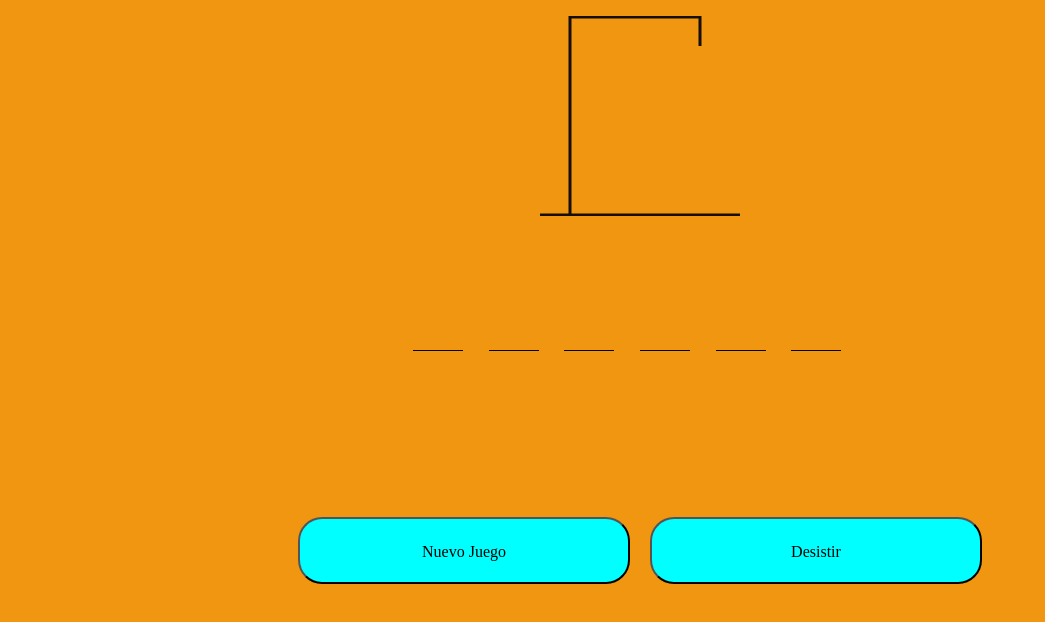
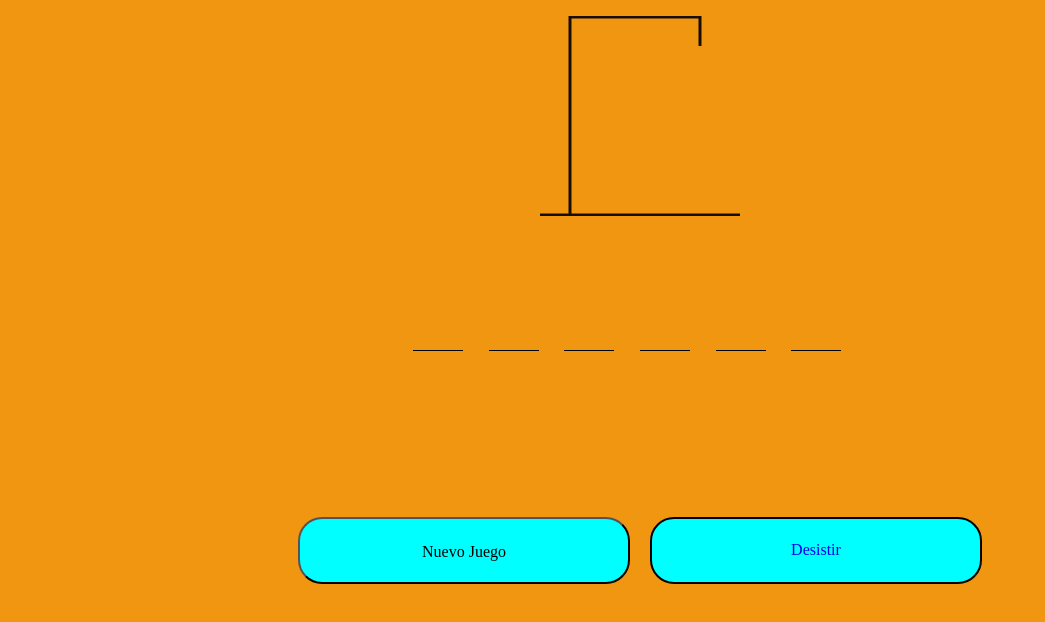
Before and after one commit to DevelopAndy/Hangman-Game, a plain HTML site: page game.html in a window 1280 px wide. Shown: the part 40-662 px from the top of the page, without its empty margins (0-1045 px from the left). Drawn offline with Linux system fonts and the light colour scheme.

Commit message:
code for cancel game button

```diff
--- a/css/style.css
+++ b/css/style.css
@@ -110,14 +110,24 @@
     padding: 24px;
     background-color: aqua;
     margin-right: 20px;
+    cursor: pointer;
 }
 
 .btn-cancel {
-    width: 332px;
-    height: 67px;
+    width: 328px;
+    height: 63px;
+    display: flex;
+    flex-direction: column;
+    justify-content: center;
+    align-items: center;
+    border: solid 2px black;
     border-radius: 24px;
-    padding: 24px;
     background-color: aqua;
+    text-decoration: none;
+}
+
+.btn-cancel:visited {
+    color: black;
 }
 
 /* estilos para la página del juego */
--- a/game.html
+++ b/game.html
@@ -22,7 +22,7 @@
 
         <div class="buttons-game">
             <button class="btn-save" id = "newGame">Nuevo Juego</button>
-            <button class="btn-cancel">Desistir</button>
+            <a href="index.html" class="btn-cancel">Desistir</a>
         </div>
 
     </div>
```
